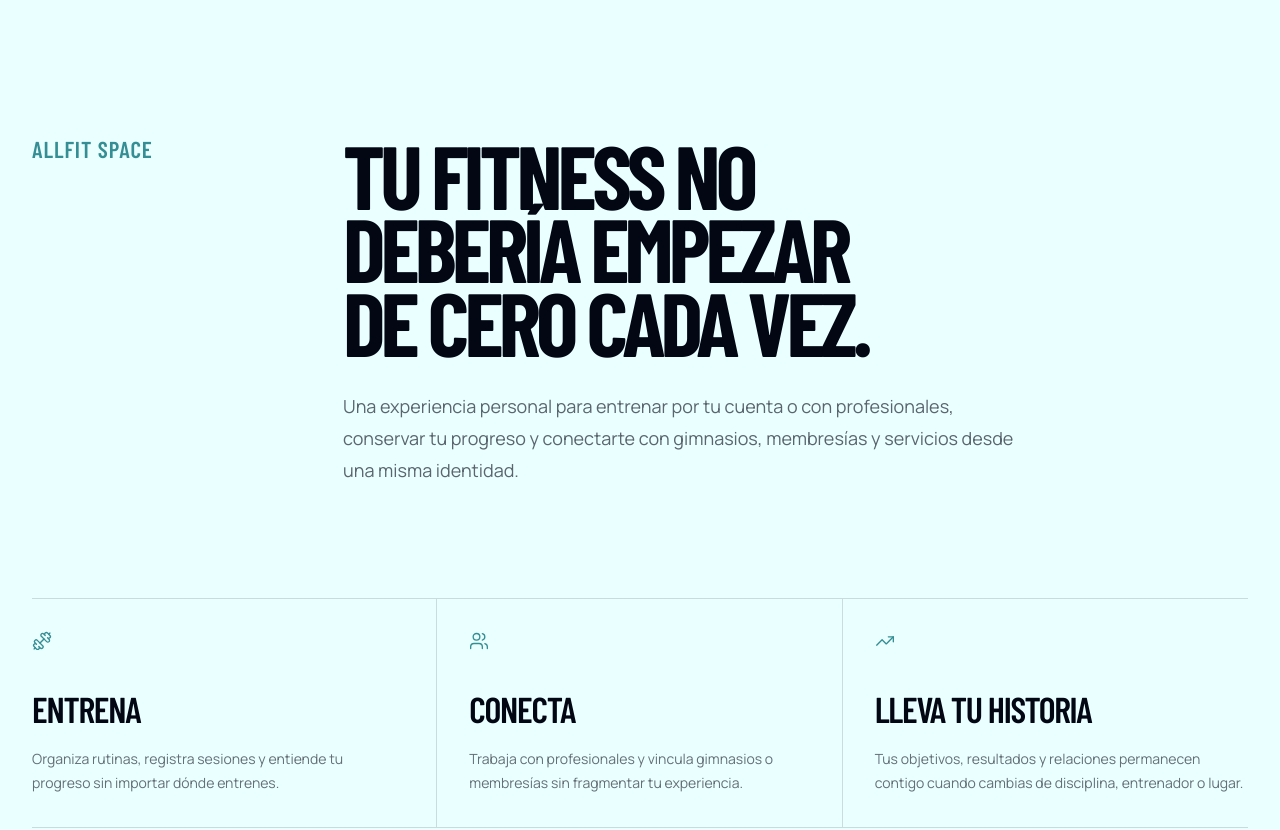
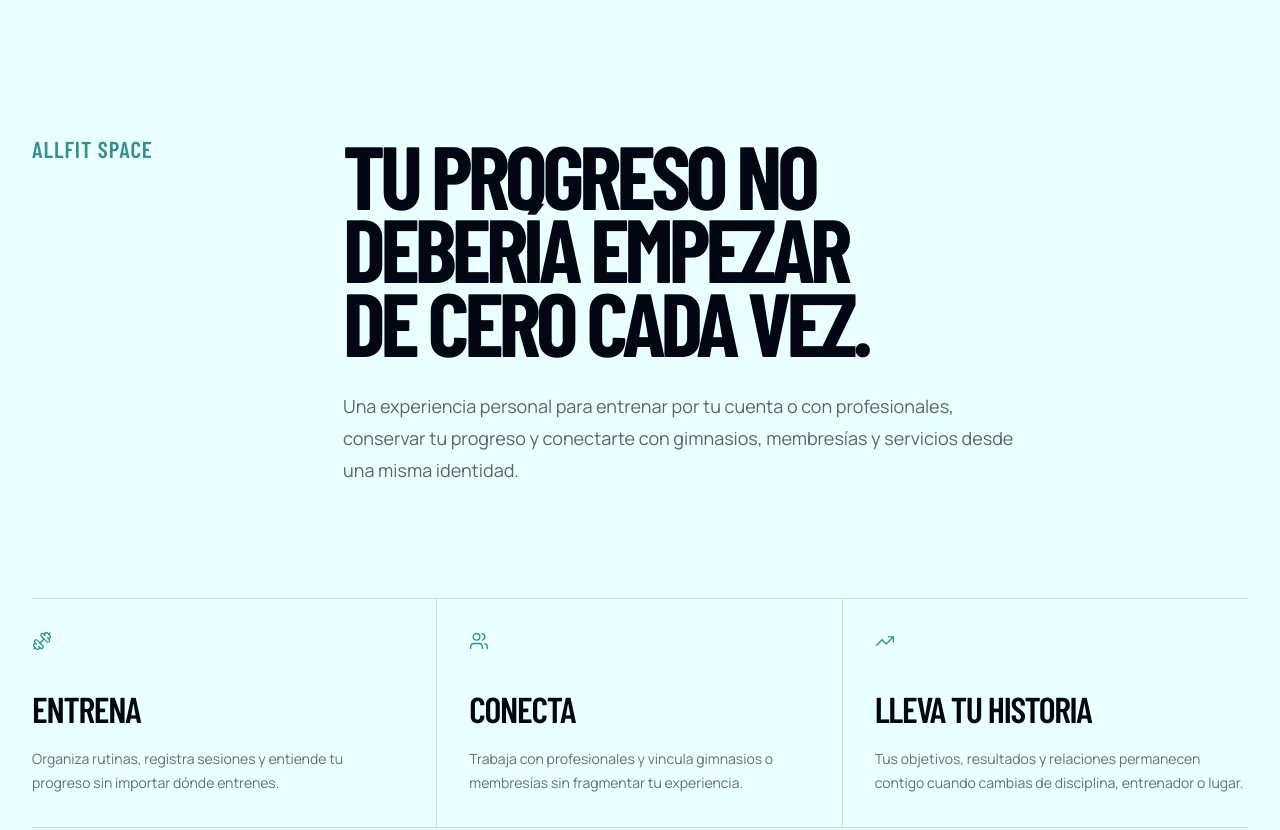
Before and after one commit to allfitone/allfitone-landing-page, a Next.js app: page / in a window 1280 px wide. Shown: the part 1960-2790 px from the top of the page. Built offline with nearby package versions, Linux system fonts and the light colour scheme; a web font is replaced by a local one.

Commit message:
refine Allfit Space positioning

```diff
--- a/src/app/page.tsx
+++ b/src/app/page.tsx
@@ -68,7 +68,7 @@ const content = {
       ["Pago de membresía registrado", "Hace 34 min"],
     ],
     appSectionLabel: "Allfit Space",
-    appSectionTitle: "Tu fitness no debería empezar de cero cada vez.",
+    appSectionTitle: "Tu progreso no debería empezar de cero cada vez.",
     appSectionCopy:
       "Una experiencia personal para entrenar por tu cuenta o con profesionales, conservar tu progreso y conectarte con gimnasios, membresías y servicios desde una misma identidad.",
     appPillars: [
@@ -152,7 +152,7 @@ const content = {
       ["Membership payment recorded", "34 min ago"],
     ],
     appSectionLabel: "Allfit Space",
-    appSectionTitle: "Your fitness should not start over every time.",
+    appSectionTitle: "Your progress should not start over every time.",
     appSectionCopy:
       "A personal experience to train independently or with professionals, keep your progress and connect with gyms, memberships and services through one identity.",
     appPillars: [
```
